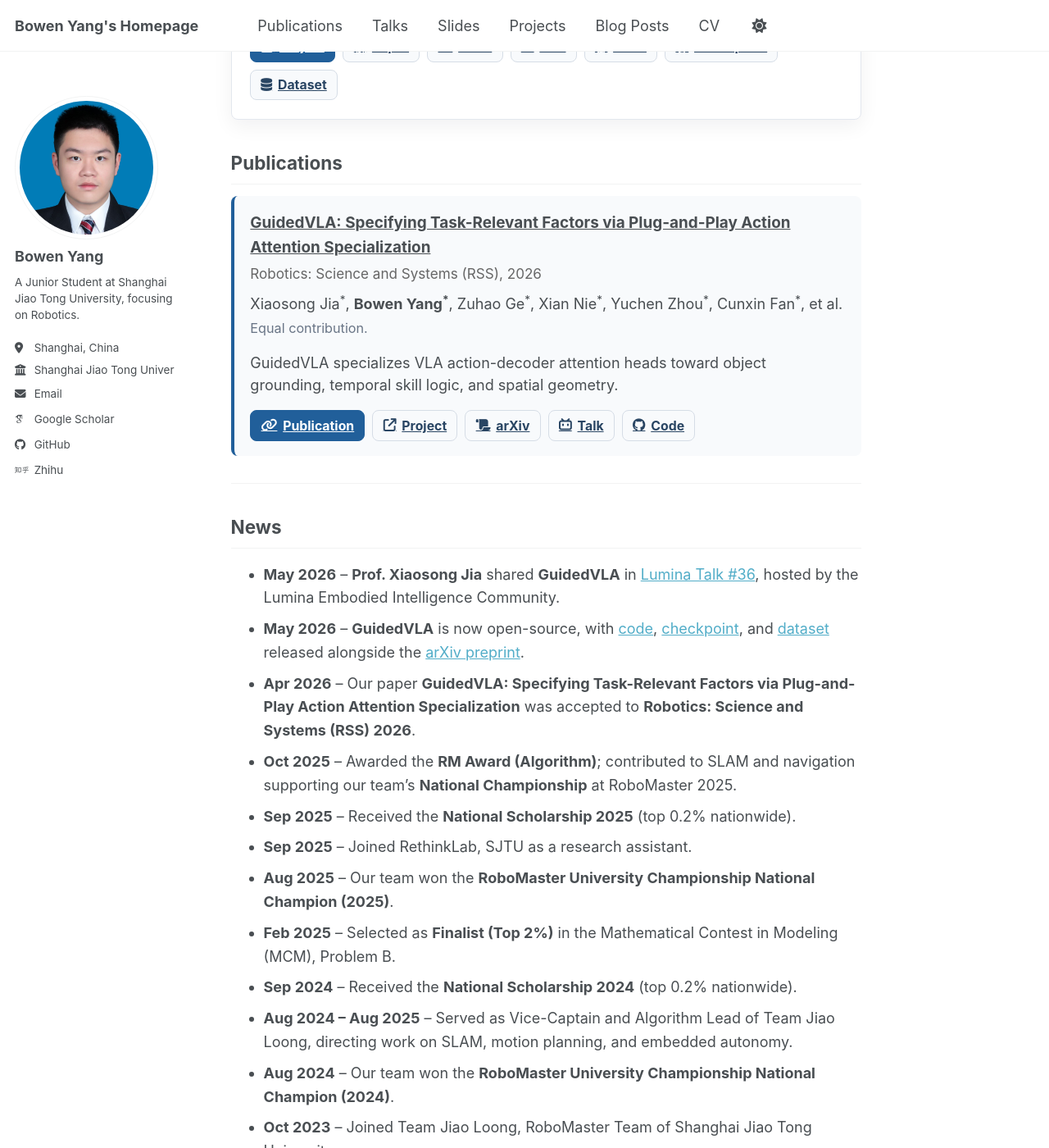
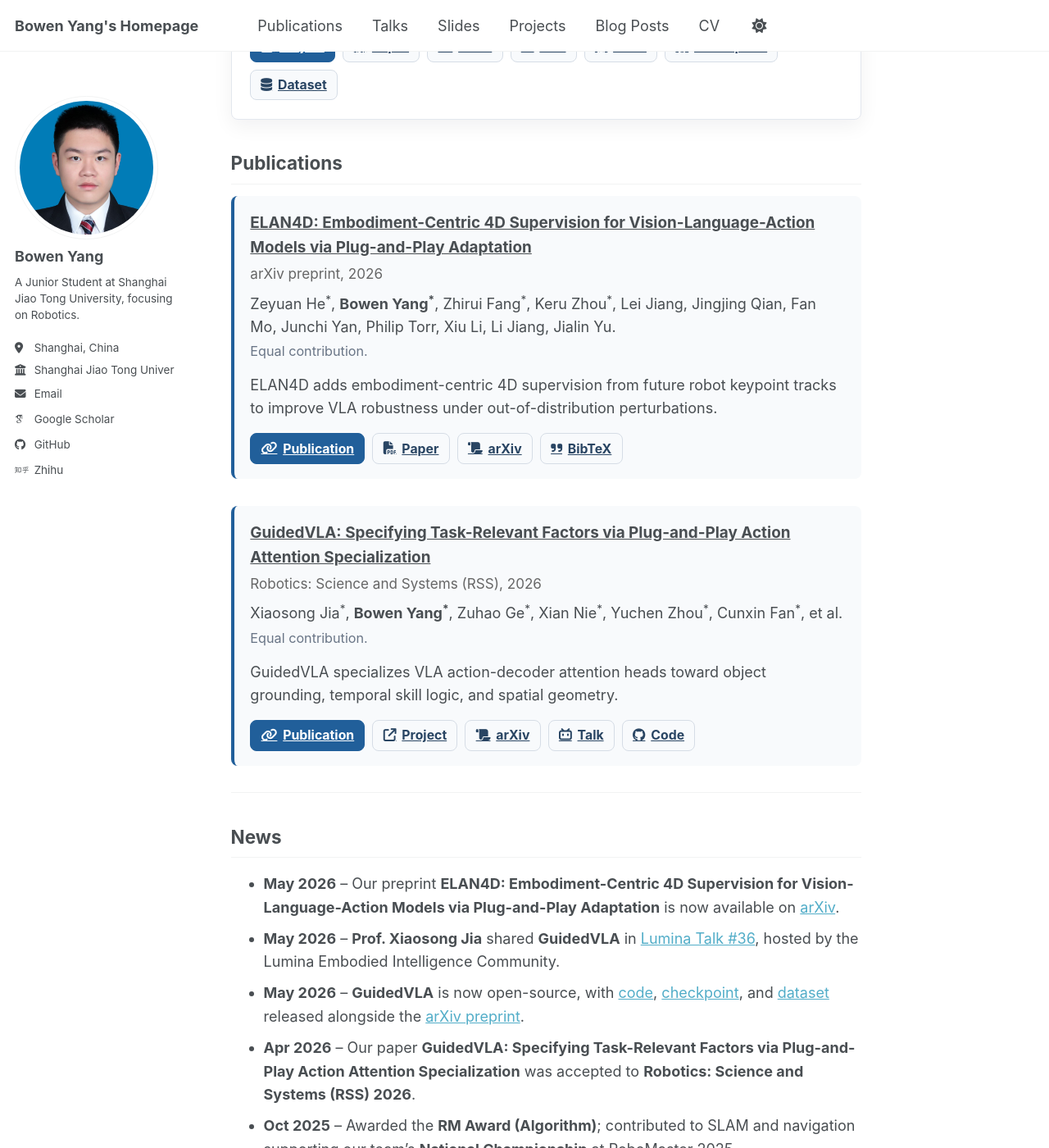
Before and after one commit to ybwowen/ybwowen.github.io, a Jekyll site: the page built from _pages/about.md, in a window 1280 px wide and 1400 px high, scrolled down 2640 px. Shown: the whole window at 82% size. Built offline with Jekyll 4.4.1, drawn with Linux system fonts in a browser that asks for light colours; some web fonts are replaced; a script bundle is joined from its source files by our own code; library files that are not in the unit come from our copies.

Commit message:
Add ELAN4D publication

```diff
--- a/_config.yml
+++ b/_config.yml
@@ -88,6 +88,8 @@ publication_category:
     title: 'Books'
   manuscripts:
     title: 'Journal Articles'
+  preprints:
+    title: 'Preprints'
   conferences:
     title: 'Conference Papers'
 
--- a/_pages/about.md
+++ b/_pages/about.md
@@ -136,6 +136,36 @@ My broader technical interests include **SLAM**, **motion planning**, **sensor f
 
 <div class="project-block publication-entry">
   <div class="project-title">
+    <a href="/publication/2026-05-28-elan4d">
+      ELAN4D: Embodiment-Centric 4D Supervision for Vision-Language-Action Models via Plug-and-Play Adaptation
+    </a>
+  </div>
+
+  <div class="project-meta">
+    arXiv preprint, 2026
+  </div>
+
+  <p class="project-desc">
+    Zeyuan He<sup>*</sup>, <strong>Bowen Yang<sup>*</sup></strong>, Zhirui Fang<sup>*</sup>,
+    Keru Zhou<sup>*</sup>, Lei Jiang, Jingjing Qian, Fan Mo, Junchi Yan, Philip Torr,
+    Xiu Li, Li Jiang, Jialin Yu.
+    <span class="project-note">Equal contribution.</span>
+  </p>
+
+  <p class="project-desc">
+    ELAN4D adds embodiment-centric 4D supervision from future robot keypoint tracks to improve VLA robustness under out-of-distribution perturbations.
+  </p>
+
+  <div class="project-link-list" aria-label="ELAN4D publication resources">
+    <a class="project-link project-link-primary" href="/publication/2026-05-28-elan4d"><i class="fa fa-link" aria-hidden="true"></i> Publication</a>
+    <a class="project-link" href="https://arxiv.org/pdf/2605.30484v1" target="_blank" rel="noopener noreferrer"><i class="fa fa-file-pdf" aria-hidden="true"></i> Paper</a>
+    <a class="project-link" href="https://arxiv.org/abs/2605.30484v1" target="_blank" rel="noopener noreferrer"><i class="fa fa-scroll" aria-hidden="true"></i> arXiv</a>
+    <a class="project-link" href="/files/elan4d.bib"><i class="fa fa-quote-right" aria-hidden="true"></i> BibTeX</a>
+  </div>
+</div>
+
+<div class="project-block publication-entry">
+  <div class="project-title">
     <a href="/publication/2026-05-12-guidedvla">
       GuidedVLA: Specifying Task-Relevant Factors via Plug-and-Play Action Attention Specialization
     </a>
@@ -168,6 +198,7 @@ My broader technical interests include **SLAM**, **motion planning**, **sensor f
 
 ## News
 
+- <strong>May 2026</strong> – Our preprint <strong>ELAN4D: Embodiment-Centric 4D Supervision for Vision-Language-Action Models via Plug-and-Play Adaptation</strong> is now available on <a href="https://arxiv.org/abs/2605.30484v1">arXiv</a>.
 - <strong>May 2026</strong> – <strong>Prof. Xiaosong Jia</strong> shared <strong>GuidedVLA</strong> in <a href="https://www.bilibili.com/video/BV16nL26uELc/">Lumina Talk #36</a>, hosted by the Lumina Embodied Intelligence Community.
 - <strong>May 2026</strong> – <strong>GuidedVLA</strong> is now open-source, with <a href="https://github.com/GuidedVLA/GuidedVLA">code</a>, <a href="https://huggingface.co/ybwowen/pi0-libero-object-depth-skill">checkpoint</a>, and <a href="https://huggingface.co/datasets/ybwowen/libero">dataset</a> released alongside the <a href="https://arxiv.org/abs/2605.12369">arXiv preprint</a>.
 - <strong>Apr 2026</strong> – Our paper <strong>GuidedVLA: Specifying Task-Relevant Factors via Plug-and-Play Action Attention Specialization</strong> was accepted to <strong>Robotics: Science and Systems (RSS) 2026</strong>.
```
Also changed, not shown: _publications/2026-05-28-elan4d.md (added, +23 -0 lines), files/elan4d.bib (added, +9 -0 lines).
